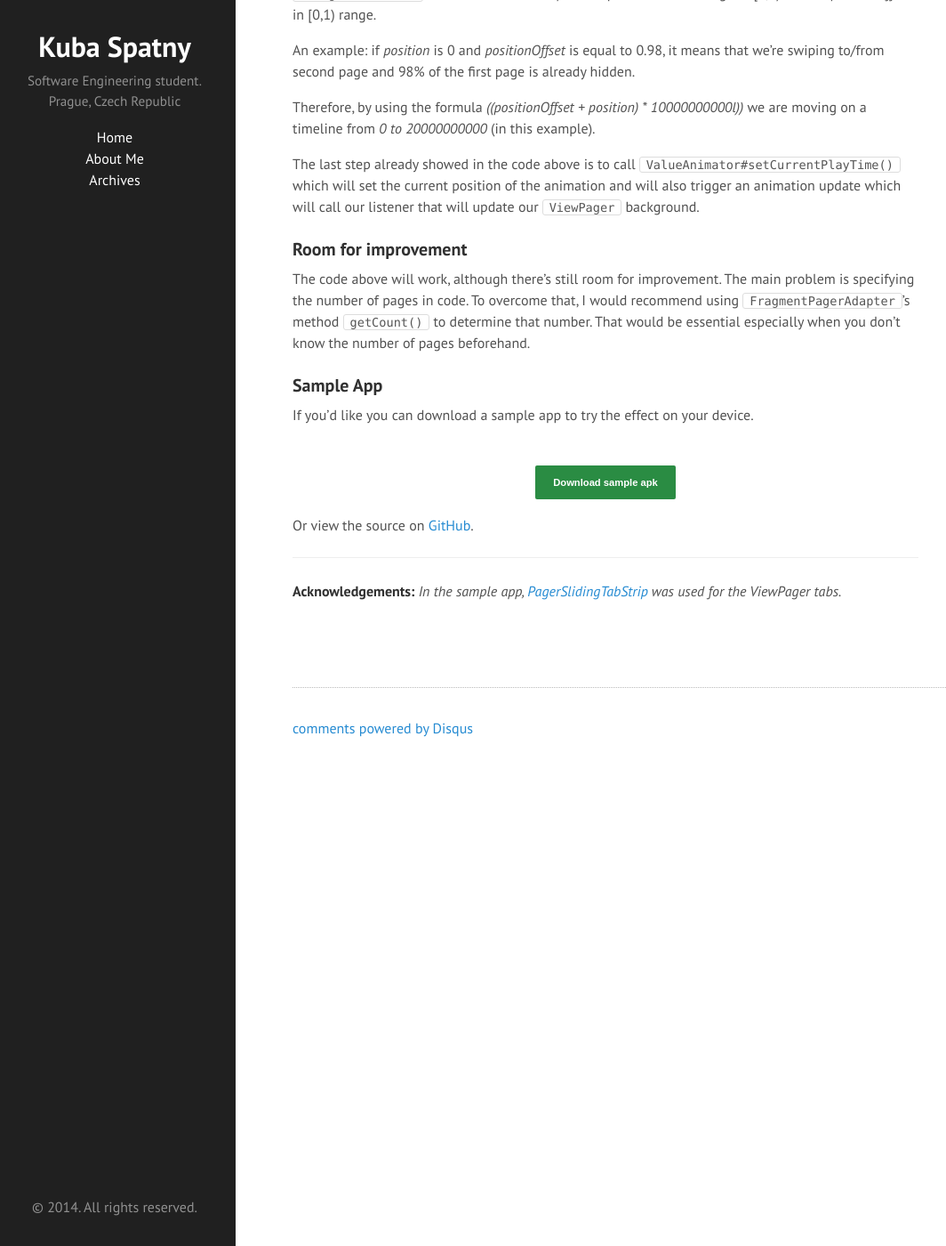
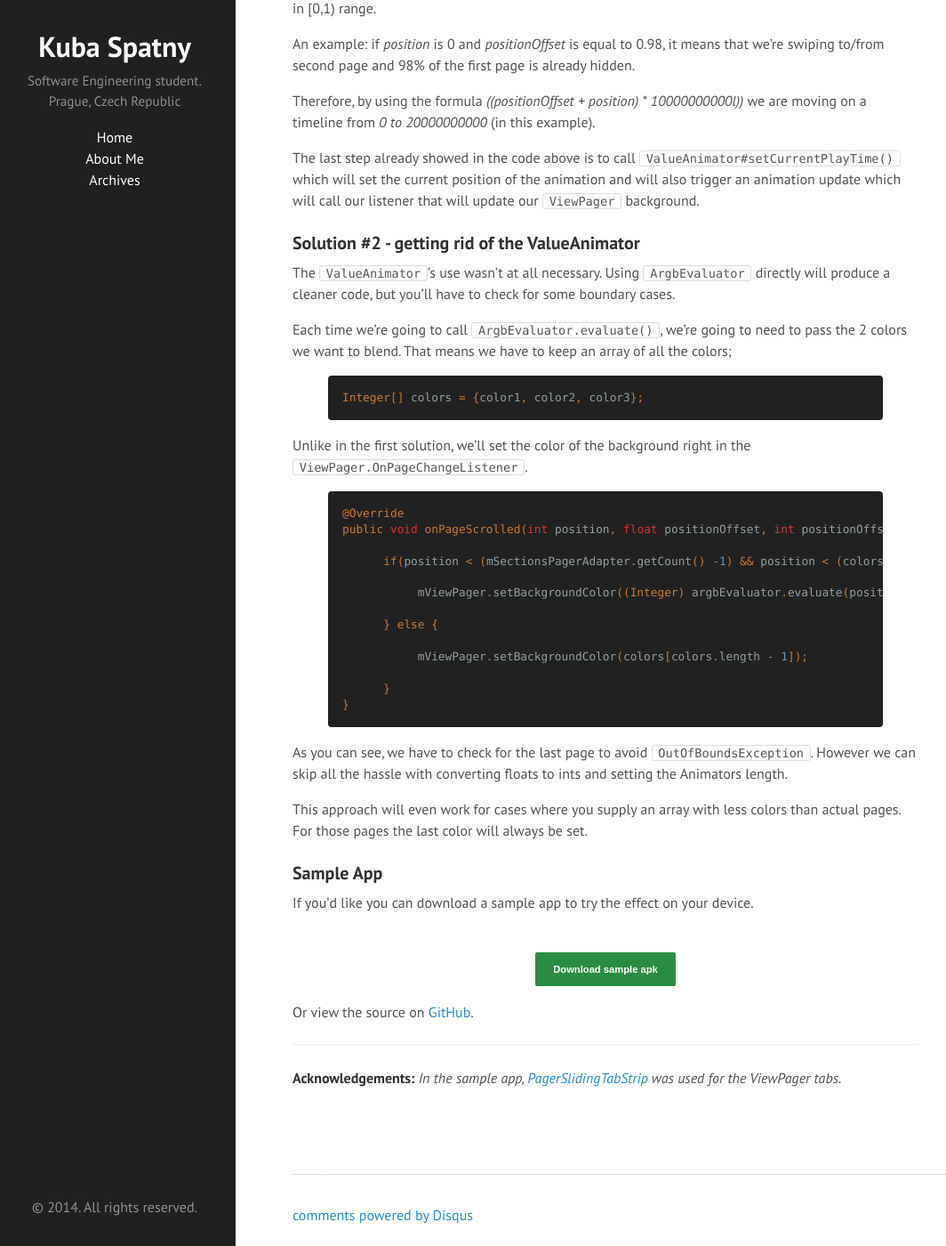
Before and after one commit to kubaspatny/kubaspatny.github.io, a Jekyll site: the page built from _posts/2014-09-18-viewpager-background-transition.md, in a window 1280 px wide and 1400 px high, scrolled down 2900 px. Shown: the whole window at 89% size, without its empty margins (7-1071 px from the left). Built offline with Jekyll 4.4.1, drawn with Linux system fonts in a browser that asks for light colours; Markdown is read by kramdown in place of the engine named in the settings; comment, search, counter and statistics services are not loaded; some of the changed text lies outside the part shown.

Commit message:
post update

```diff
--- a/_posts/2014-09-18-viewpager-background-transition.md
+++ b/_posts/2014-09-18-viewpager-background-transition.md
@@ -58,9 +58,9 @@ The only remaining problems are:
 * Determining the right color of the background while swiping if we know the color of *Page A* and the color of *page B*.
 * Updating the background color while swiping.
 
-### Calculating the right color
+### Solution #1 - using the ValueAnimator
 
-To determine the right color, which is a blend of *Color A* and *Color B*, I decided to use the `ValueAnimator` of `ArgbEvaluator` object.
+To determine the right color, which is a blend of *Color A* and *Color B*, I at first decided to use the `ValueAnimator` of `ArgbEvaluator` object.
 
 `ValueAnimator` does all the job of calculating the correct color over time for you. You only have to pass the colors you want to iterate over - in my case 3, because my `SectionsPagerAdapter` returns only 3 pages.
 
@@ -95,7 +95,7 @@ To explain the magic number *10000000000l*, `setDuration()` method only accepts
 
 Normally when using `ValueAnimator` you would set the duration and start the animation by calling `ValueAnimator#start()`, but we're only going to use the animator for determining the right color in each state of swiping between pages.
 
-### Determining which page is shown
+---
 
 To calculate the color we need to know what is the `ViewPager` currently showing. To do that we create our listener that implements `ViewPager.OnPageChangeListener`.
 
@@ -118,9 +118,39 @@ Therefore, by using the formula *((positionOffset + position) *  10000000000l))*
 
 The last step already showed in the code above is to call `ValueAnimator#setCurrentPlayTime()` which will set the current position of the animation and will also trigger an animation update which will call our listener that will update our `ViewPager` background.
 
-### Room for improvement
+### Solution #2 - getting rid of the ValueAnimator
 
-The code above will work, although there's still room for improvement. The main problem is specifying the number of pages in code. To overcome that, I would recommend using `FragmentPagerAdapter`'s method `getCount()` to determine that number. That would be essential especially when you don't know the number of pages beforehand.
+The `ValueAnimator`'s use wasn't at all necessary. Using `ArgbEvaluator` directly will produce a cleaner code, but you'll have to check for some boundary cases.
+
+Each time we're going to call `ArgbEvaluator.evaluate()`, we're going to need to pass the 2 colors we want to blend. That means we have to keep an array of all the colors;
+
+{% highlight java %}
+
+Integer[] colors = {color1, color2, color3};
+
+{% endhighlight %}
+
+Unlike in the first solution, we'll set the color of the background right in the `ViewPager.OnPageChangeListener`.
+
+{% highlight java %}
+@Override
+public void onPageScrolled(int position, float positionOffset, int positionOffsetPixels) {
+
+      if(position < (mSectionsPagerAdapter.getCount() -1) && position < (colors.length - 1)) {
+
+           mViewPager.setBackgroundColor((Integer) argbEvaluator.evaluate(positionOffset, colors[position], colors[position + 1]));
+
+      } else {
+
+           mViewPager.setBackgroundColor(colors[colors.length - 1]);
+
+      }
+}
+{% endhighlight %}
+
+As you can see, we have to check for the last page to avoid `OutOfBoundsException`. However we can skip all the hassle with converting floats to ints and setting the Animators length.
+
+This approach will even work for cases where you supply an array with less colors than actual pages. For those pages the last color will always be set.
 
 ### Sample App
 
```
